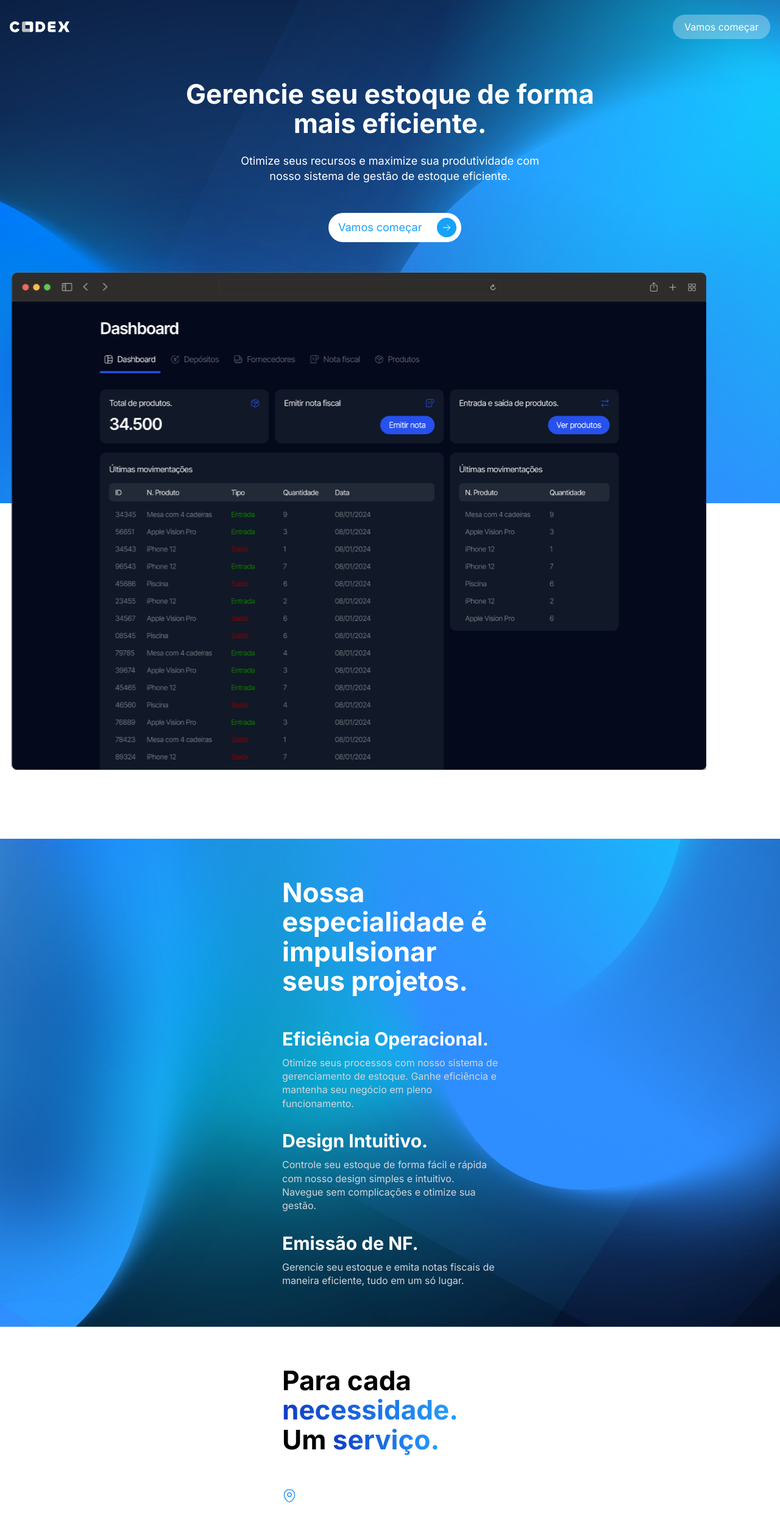
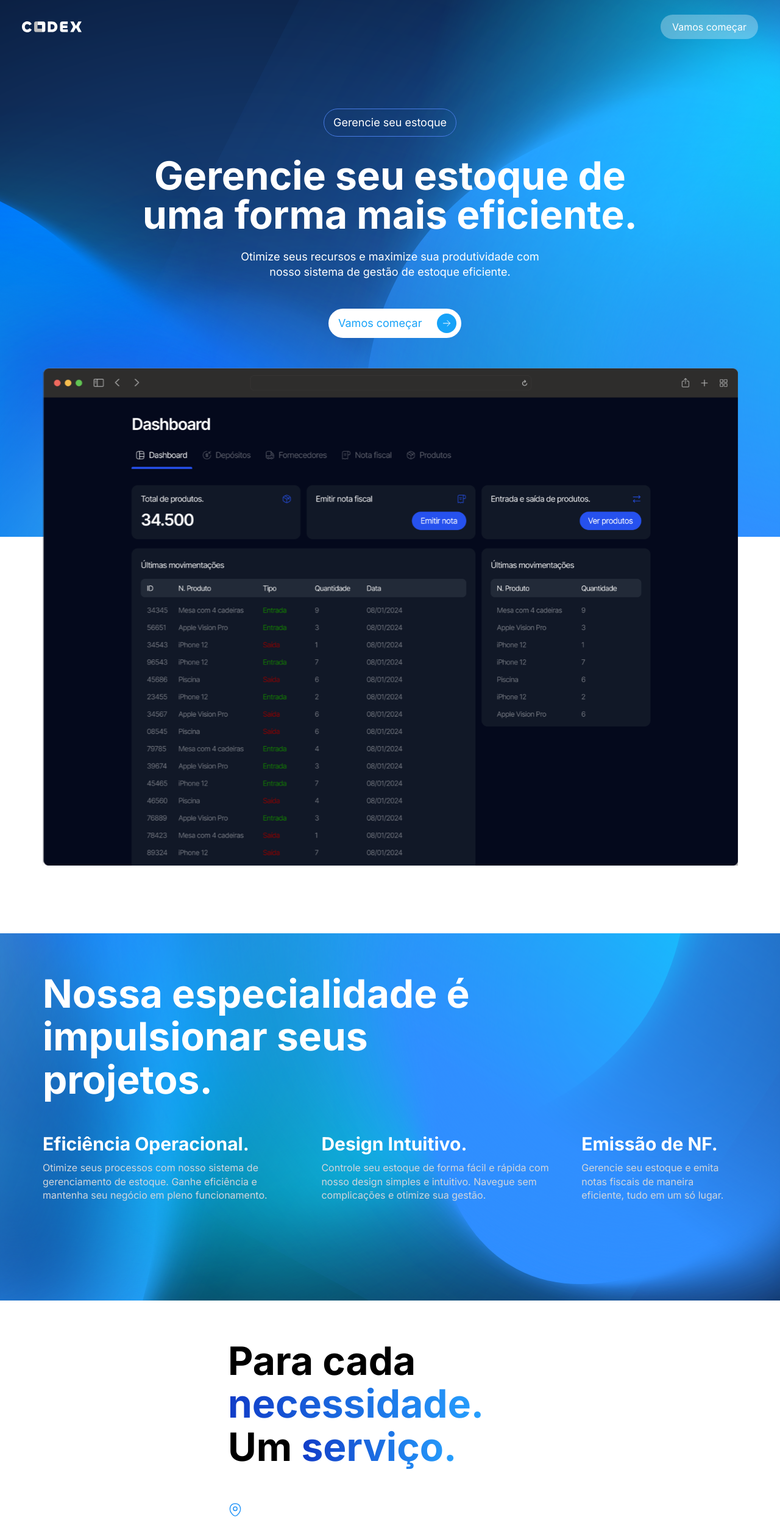
Before and after one commit to GbSouza15/codex, a Next.js app: page / in a window 1280 px wide. Shown: the top 2500 px of the page at 61% size. Built offline with nearby package versions, Linux system fonts and the light colour scheme.

Commit message:
feat: add responsive breakpoint and adjust padding in Nav component

```diff
--- a/src/app/(public)/page.tsx
+++ b/src/app/(public)/page.tsx
@@ -19,9 +19,12 @@ export default function Home() {
     <div>
       <Nav />
       {/* Hero */}
-      <section className="base:bg-[url('/images/bgMobileLanding.svg')] md:bg-[url('/images/bgTabletLanding.svg')] bg-cover h-[825px]">
+      <section className="base:bg-[url('/images/bgMobileLanding.svg')] md:bg-[url('/images/bgTabletLanding.svg')] bg-cover h-[800px] md:h-[880px]">
         <div className="pt-[130px] sm:flex sm:flex-col sm:items-center">
-          <h1 className="leading-[110%] font-bold text-bold text-white text-[44px] px-4 max-w-[354px] sm:text-center sm:max-w-[738px]">Gerencie seu estoque de forma mais eficiente.</h1>
+          <div className="hidden md:flex justify-center md:text-white md:text-lg md:border-[1px] md:border-[#477BE3] md:rounded-3xl md:w-[218px] py-2 md:mt-12">
+            <p className="font-medium">Gerencie seu estoque</p>
+          </div>
+          <h1 className="md:mt-8 leading-[110%] font-bold text-white text-[44px] md:text-7xl lg:text-[64px] px-4 max-w-[354px] sm:text-center sm:max-w-[738px] lg:max-w-[876px]">Gerencie seu estoque de uma  forma mais eficiente.</h1>
           <p className="text-white leading-[140%] px-4 text-lg pt-6 max-w-[364px] sm:max-w-[546px] sm:text-center">Otimize seus recursos e maximize sua produtividade com nosso sistema de gestão de estoque eficiente.</p>
           <div className="flex items-center justify-between text-[#16A2F8] text-lg bg-white rounded-3xl w-[218px] h-12 ml-4 mt-12">
             <p className="ml-4 font-medium">Vamos começar</p>
@@ -30,36 +33,37 @@ export default function Home() {
             </div>
           </div>
         </div>
-        <div className="overflow-hidden mt-12 ml-[18px]">
+        <div className="overflow-hidden mt-12 ml-[18px] md:ml-9 lg:ml-0 lg:flex lg:justify-center">
           <Image className="max-w-none sm:hidden" src={printDashboardMobile} alt="bgMobileLanding" />
-          {/* Imagem para telas médias (> 500px e <= 810px) */}
           <Image className="max-w-none hidden sm:block" src={printDashboardTablet} alt="bgMobileLanding" />
         </div>
       </section>
 
-      <section className="base:bg-[url('/images/bgMobile2.svg')] md:bg-[url('/images/bgTablet2.svg')] bg-cover mt-[280px] sm:mt-[550px] sm:flex sm:flex-col sm:items-center">
-        <h1 className="text-white font-bold text-[44px] px-4 pt-16 max-w-[354px] leading-[110%] sm:px-0">Nossa especialidade é impulsionar seus projetos.</h1>
+      <section className="base:bg-[url('/images/bgMobile2.svg')] md:bg-[url('/images/bgTablet2.svg')] bg-cover lg:flex lg:flex-col lg:items-center lg:h-[602px] lg:mt-[650px] mt-[280px] sm:mt-[550px] md:mt-[750px]">
+          <div className="sm:flex sm:flex-col sm:items-center lg:items-start lg:max-w-[1140px]">
+            <h1 className="text-white font-bold text-[44px] md:text-[64px] px-4 pt-16 max-w-[354px] md:max-w-[532px] lg:max-w-[817px] leading-[110%] sm:px-0">Nossa especialidade é impulsionar seus projetos.</h1>
 
-        <div className="px-4 pt-[52px] pb-16 flex flex-col gap-8">
-          <div className="max-w-[354px]">
+            <div className="px-4 pt-[52px] pb-16 flex flex-col gap-8 lg:flex-row lg:px-0">
+              <div className="max-w-[354px] md:max-w-[532px]">
                 <h2 className="text-white font-bold text-3xl">Eficiência Operacional.</h2>
                 <p className="text-gray-300 text-base leading-[140%] mt-[10px]">Otimize seus processos com nosso sistema de gerenciamento de estoque. Ganhe eficiência e mantenha seu negócio em pleno funcionamento.</p>
               </div>
-          <div className="max-w-[354px]">
+              <div className="max-w-[354px] md:max-w-[532px]">
                 <h2 className="text-white font-bold text-3xl">Design Intuitivo.</h2>
                 <p className="text-gray-300 text-base leading-[140%] mt-[10px]">Controle seu estoque de forma fácil e rápida com nosso design simples e intuitivo. Navegue sem complicações e otimize sua gestão.</p>
               </div>
-          <div className="max-w-[354px]">
+              <div className="max-w-[354px] md:max-w-[532px]">
                 <h2 className="text-white font-bold text-3xl">Emissão de NF.</h2>
                 <p className="text-gray-300 text-base leading-[140%] mt-[10px]">Gerencie seu estoque e emita notas fiscais de maneira eficiente, tudo em um só lugar.</p>
+              </div>
             </div>
           </div>
       </section>
 
       <section className="pb-16 sm:flex sm:flex-col sm:items-center">
-        <h1 className="font-bold px-4 text-[44px] mt-16 leading-[110%] sm:px-0 max-w-[354px]">Para cada <span className="bg-gradient-to-r from-[#113CC7] to-[#26A0FE] bg-clip-text text-transparent">necessidade.</span> Um <span className="bg-gradient-to-r from-[#113CC7] to-[#26A0FE] bg-clip-text text-transparent">serviço.</span></h1>
+        <h1 className="font-bold px-4 text-[44px] md:text-[64px] mt-16 leading-[110%] sm:px-0 max-w-[354px] md:max-w-[532px]">Para cada <span className="bg-gradient-to-r from-[#113CC7] to-[#26A0FE] bg-clip-text text-transparent">necessidade.</span> Um <span className="bg-gradient-to-r from-[#113CC7] to-[#26A0FE] bg-clip-text text-transparent">serviço.</span></h1>
 
-        <div className="px-4 flex flex-col gap-9 mt-14 sm:max-w-[354px] sm:px-0">
+        <div className="px-4 flex flex-col gap-9 mt-14 sm:max-w-[354px] md:max-w-[532px] sm:px-0">
           <div>
             <Image src={depositSvg} alt="depositSvg" />
             <h2 className="text-3xl font-bold mt-8">Visualize depósitos</h2>
@@ -84,39 +88,47 @@ export default function Home() {
       </section>
 
       <section className="sm:flex sm:flex-col sm:items-center">
-        <h1 className="font-bold px-4 text-[42px] mt-16 leading-[110%] sm:px-0 max-w-[354px]">Um <span className="bg-gradient-to-r from-[#113CC7] to-[#26A0FE] bg-clip-text text-transparent">investimento para cada necessidade.</span></h1>
+        <h1 className="font-bold px-4 text-[42px] md:text-[64px] mt-16 leading-[110%] sm:px-0 max-w-[354px] md:max-w-[532px]">Um <span className="bg-gradient-to-r from-[#113CC7] to-[#26A0FE] bg-clip-text text-transparent">investimento para cada necessidade.</span></h1>
 
-        <div className="bg-[url('/images/cardMobile.svg')] bg-cover w-[354px] h-[468px] mx-[18px] mt-14 px-6">
-          <p className="text-2xl pt-9 text-[#696C77]">Plano Básico</p>
-          <p className="text-white text-[54px] font-bold mt-6">R$ 49,99<span className="text-white font-bold text-base">/mês</span></p>
+        <div className="base:bg-[url('/images/cardMobile.svg')] md:bg-[url('/images/cardTablet.svg')] max-w-none bg-cover w-[354px] md:w-[532px] h-[468px] md:h-[368px] mx-[18px] mt-14">
+          <p className="text-2xl pt-9 text-[#696C77] px-6">Plano Básico</p>
+          <p className="text-white text-[54px] font-bold mt-6 px-6">R$ 49,99<span className="text-white font-bold text-base">/mês</span></p>
 
-          <ul className="text-white flex flex-col gap-4 mt-8">
+          <ul className="text-white flex flex-col gap-4 mt-8 md:mt-6 px-6">
             <li className="flex items-center gap-3">
               <Image src={checkIcon} alt="checkIcon" />
-              <p className="text-white text-lg">Gerenciamento de estoque</p>
+              <p className="text-white text-lg md:text-sm">Gerenciamento de estoque</p>
             </li>
             <li className="flex items-center gap-3">
               <Image src={checkIcon} alt="checkIcon" />
-              <p className="text-white text-lg">Gerenciamento de estoque</p>
+              <p className="text-white text-lg md:text-sm">Gerenciamento de estoque</p>
             </li>
             <li className="flex items-center gap-3">
               <Image src={checkIcon} alt="checkIcon" />
-              <p className="text-white text-lg">Gerenciamento de estoque</p>
+              <p className="text-white text-lg md:text-sm">Gerenciamento de estoque</p>
             </li>
             <li className="flex items-center gap-3">
               <Image src={checkIcon} alt="checkIcon" />
-              <p className="text-white text-lg">Gerenciamento de estoque</p>
+              <p className="text-white text-lg md:text-sm">Gerenciamento de estoque</p>
             </li>
           </ul>
-          <button className="bg-white text-[#0037FF] w-full py-[14px] px-[18px] rounded-3xl mt-[35px]">Assinar Plano</button>
+          <div className="px-6">
+            <button className="bg-white text-[#0037FF] md:hidden w-full md:w-[178px] md:bg-red-500 py-[14px] px-[18px] rounded-3xl mt-[35px]">Assinar Plano</button>
+          </div>
+          <div className="base:hidden md:flex items-center justify-between text-white text-lg bg-[#04091C] rounded-3xl w-[178px] h-12 mt-[100px]">
+            <p className="ml-4 font-medium">Assinar Plano</p>
+            <div className="bg-white rounded-full p-2 mr-2">
+              <Image src={arrowRightBlack} alt="arrowRight" />
+            </div>
+          </div>
         </div>
       </section>
 
       <section className="px-4 sm:px-0 sm:flex sm:flex-col sm:items-center">
-        <div className="max-w-[354px]">
-          <h1 className="mt-24 font-bold text-[44px] leading-[110%]">Precisa <span className="bg-gradient-to-r from-[#113CC7] to-[#26A0FE] bg-clip-text text-transparent">conversar</span>? Entre em contato.</h1>
+        <div className="max-w-[354px] md:max-w-[540px]">
+          <h1 className="mt-24 md:mt-72 font-bold text-[44px] md:text-[64px] leading-[110%]">Precisa <span className="bg-gradient-to-r from-[#113CC7] to-[#26A0FE] bg-clip-text text-transparent">conversar</span>? Entre em contato.</h1>
 
-          <div className="flex items-center justify-between text-white text-lg bg-[#04091C] rounded-3xl w-[275px] h-12 mt-12">
+          <div className="flex items-center justify-between text-white text-lg bg-[#04091C] rounded-3xl w-[285px] h-12 mt-12">
             <p className="ml-4 font-medium">Mensagem via WhatsApp</p>
             <div className="bg-white rounded-full p-2 mr-2">
               <Image src={arrowRightBlack} alt="arrowRight" />
@@ -126,7 +138,7 @@ export default function Home() {
       </section>
 
       <footer className="mt-52 px-4 pb-8 pt-8 sm:px-0 sm:flex sm:flex-col sm:items-center bg-gray-300 bg-opacity-30">
-        <div className="max-w-[354px]">
+        <div className="max-w-[354px] md:max-w-[532px]">
           <div>
             <Image src={logoBlack} alt="logoBlack" />
             <p className="text-[#909395] text-2xl leading-[33.6px] mt-6">Desenvolvimento de sistemas web personalizados.</p>
@@ -169,9 +181,9 @@ export default function Home() {
             </div>
           </div>
 
-          <div className="mt-16">
+          <div className="mt-16 md:flex md:items-center md:gap-9">
               <p className="text-base text-[#909395]">©2024 CodeX, Inc.</p>
-            <div className="flex items-center gap-6 mt-6">
+            <div className="flex items-center gap-6 mt-6 md:mt-0">
               <p className="text-base text-[#909395]">Termos e serviços</p>
               <p className="text-base text-[#909395]">Privacidade</p>
               <p className="text-base text-[#909395]">Cookies</p>
--- a/src/components/Nav/Nav.tsx
+++ b/src/components/Nav/Nav.tsx
@@ -4,7 +4,7 @@ import logoLanding from "../../../public/images/logoLanding.svg"
 export function Nav() {
 
     return (
-        <div className='flex items-center justify-between px-4 pt-6 absolute w-full'>
+        <div className='flex items-center justify-between px-4 pt-6 absolute w-full md:px-9'>
             <Image src={logoLanding} alt="logo" />
             <button className="text-white bg-white bg-opacity-30 w-40 h-10 rounded-3xl">Vamos começar</button>
         </div>
--- a/tailwind.config.js
+++ b/tailwind.config.js
@@ -12,6 +12,7 @@ module.exports = {
       'base': '0px',
       'sm': '500px',
       'md': '810px',
+      'lg': '1214px',
     },
     extend: {
       colors: {
```
Also changed, not shown: public/images/cardTablet.svg (added). Lines whose indentation alone changed are shown as unchanged.
